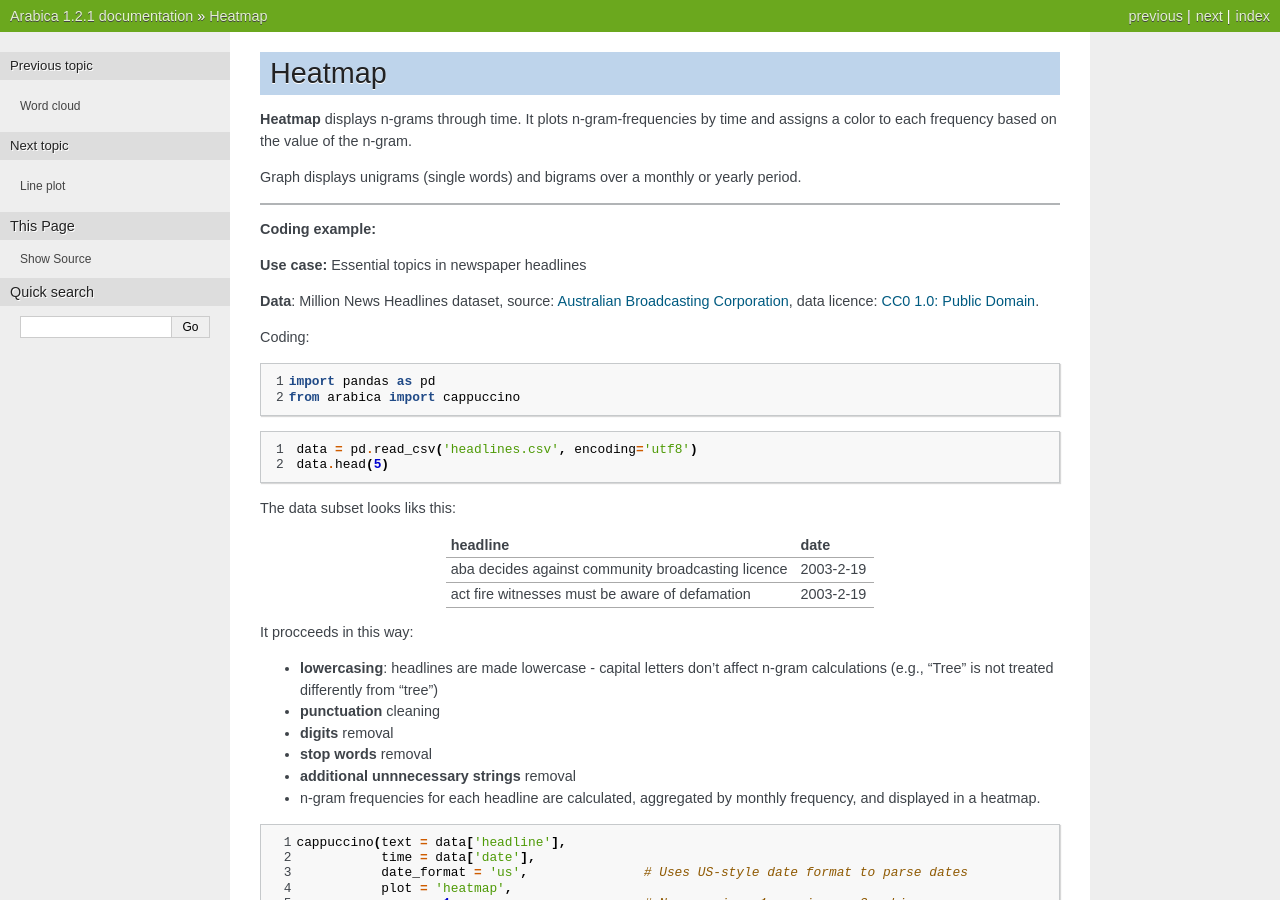
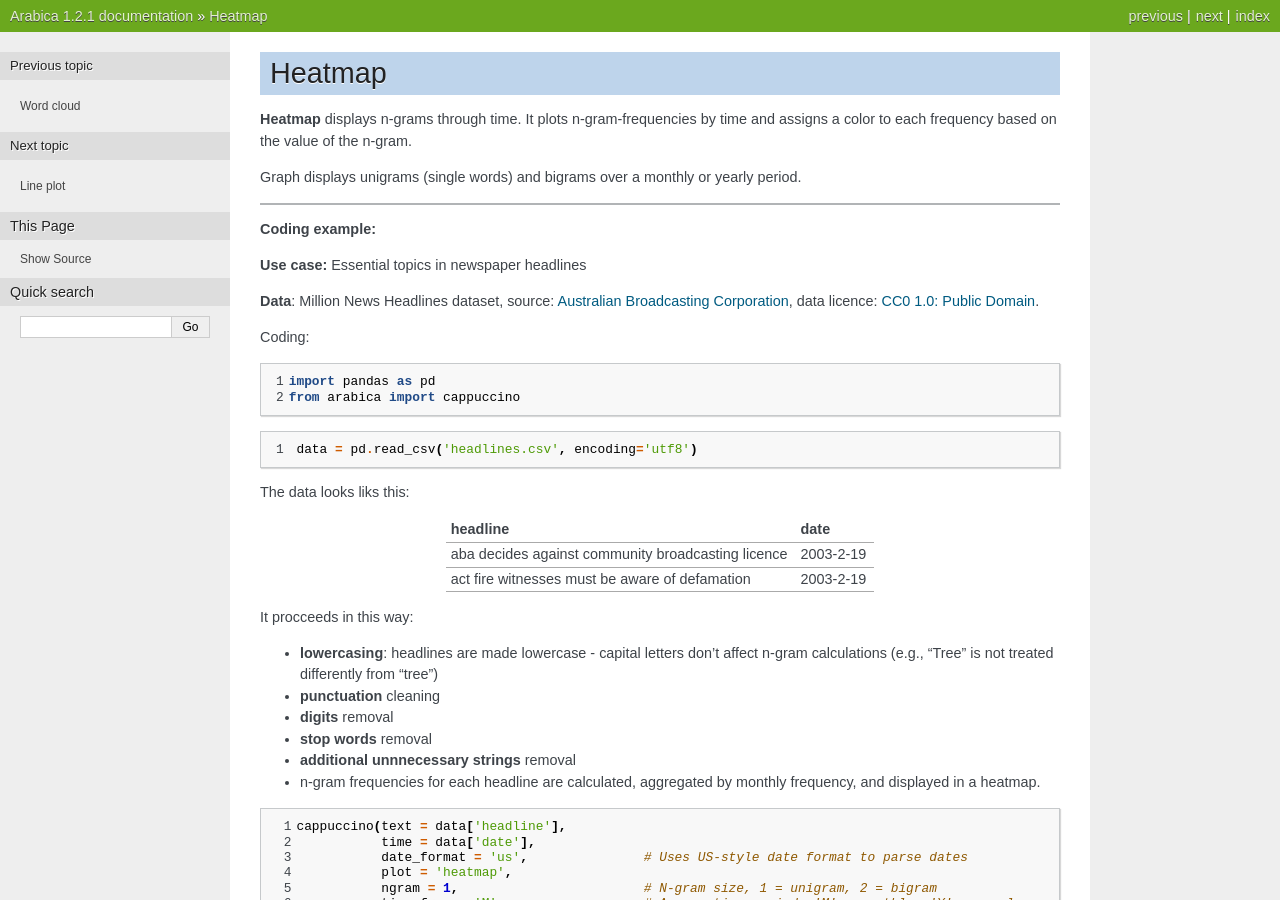
Before and after one commit to PetrKorab/Arabica, a Sphinx documentation site: the page built from docs/source/Heatmap.rst, in a window 1280 px wide and 900 px high. Built offline with Sphinx 7.4.7, drawn with Linux system fonts in a browser that asks for light colours.

Commit message:
Update Heatmap.rst

```diff
--- a/docs/source/Heatmap.rst
+++ b/docs/source/Heatmap.rst
@@ -29,10 +29,8 @@ Coding:
    :linenos:
 
     data = pd.read_csv('headlines.csv', encoding='utf8')
-    data.head(5)
 
-
-The data subset looks liks this:
+The data looks liks this:
 
 +--------------------------------------------------------------------------------------------------------+------------+
 | headline                                                                                               | date       |
```
